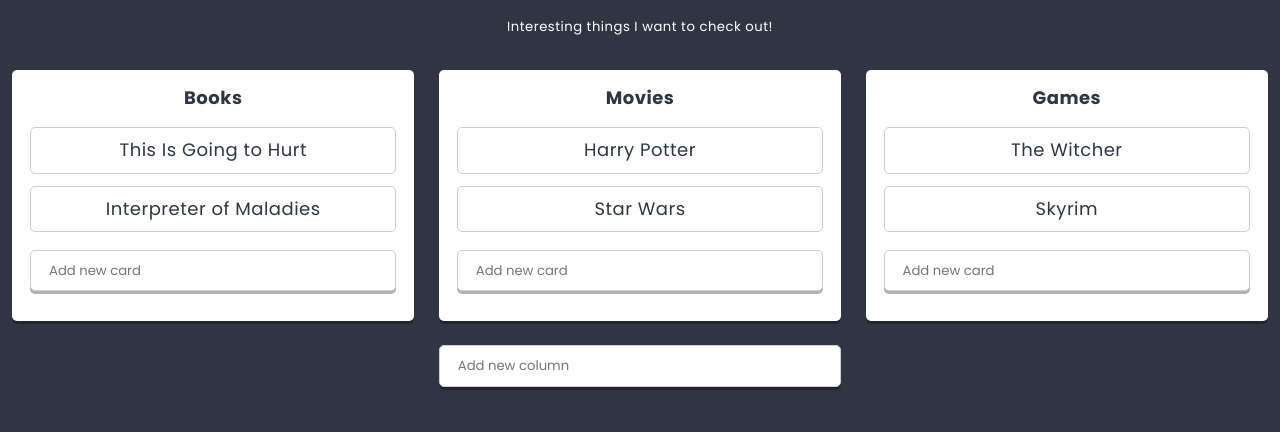
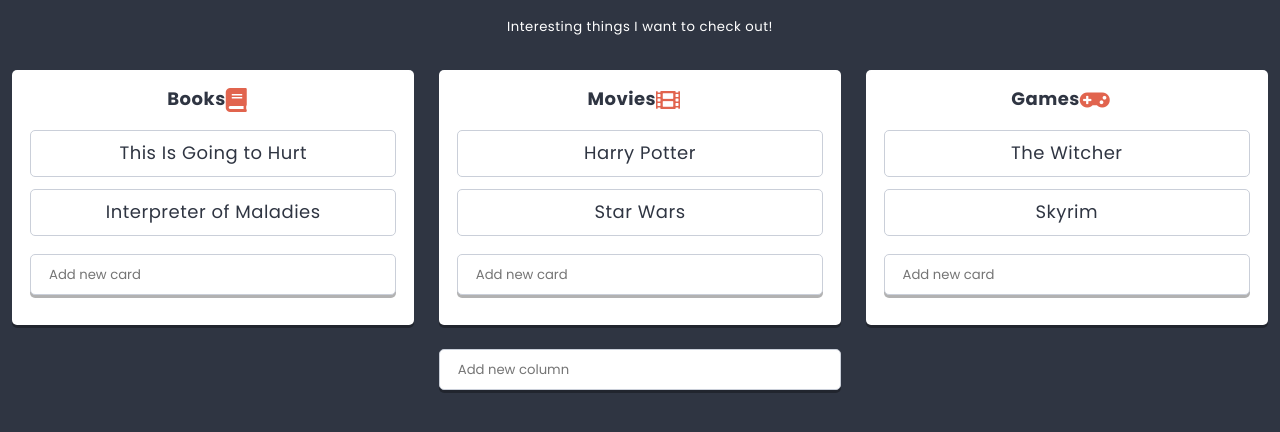
Before and after one commit to grzegorz-jodlowski/to-do-list-react, a React app: page / in a window 1280 px wide. Shown: the part 362-794 px from the top of the page. Built offline with nearby package versions, Linux system fonts and the light colour scheme.

Commit message:
Add Icon component & add icons to columns titles

```diff
--- a/src/components/Column/Column.js
+++ b/src/components/Column/Column.js
@@ -2,6 +2,7 @@
 import styles from './Column.scss';
 import PropTypes from 'prop-types';
 import Card from '../Card/Card.js';
+import Icon from '../Icon/Icon.js';
 import Creator from '../Creator/Creator.js'
 import { settings } from '../../data/dataStore.js';
 
@@ -16,6 +17,7 @@
   static propTypes = {
     title: PropTypes.string,
     cards: PropTypes.array,
+    icon: PropTypes.node,
   }
 
   addCard(title) {
@@ -35,7 +37,7 @@
   render() {
     return (
       <section className={styles.component}>
-        <h3 className={styles.title}>{this.props.title}</h3>
+        <h3 className={styles.title}>{this.props.title}<span className={styles.icon}><Icon name={this.props.icon} /></span></h3>
         <div className={styles.title}>
           {this.state.cards.map(({ key, ...cardsProps }) => (
             <Card key={key} {...cardsProps} />
--- /dev/null
+++ b/src/components/Icon/Icon.js
@@ -0,0 +1,5 @@
+import React from 'react';
+
+const Icon = props => (<i className={`fas fa-${props.name}`}></i>);
+
+export default Icon;
--- a/src/components/List/List.scss
+++ b/src/components/List/List.scss
@@ -1,4 +1,4 @@
-@import '../../styles/settings.scss';
+@import "../../styles/settings.scss";
 
 .component {
   padding: 0 0 $base-size 0;
@@ -13,6 +13,7 @@
   display: flex;
   justify-content: space-between;
   overflow: auto;
+  flex-wrap: wrap;
 }
 
 .creator {
@@ -25,7 +26,6 @@
 }
 
 @media (max-width: 767px) {
-
   .columns {
     flex-direction: column;
     overflow: hidden;
```
